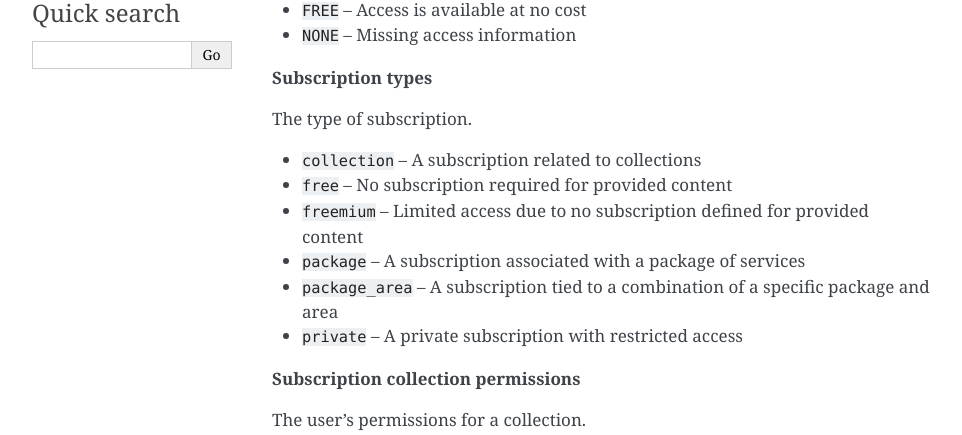
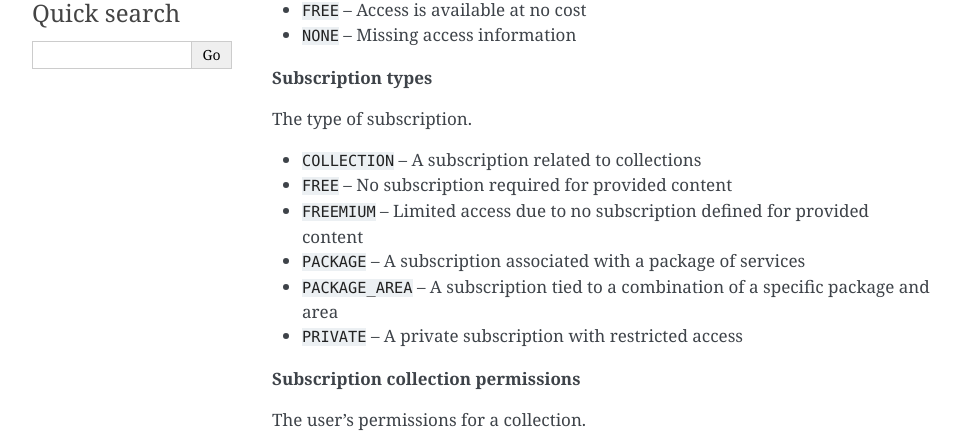
Before and after one commit to energyquantified/eq-python-client, a Sphinx documentation site: the page built from docs/userguide/terminology.rst, in a window 1280 px wide and 900 px high, scrolled down 1118 px. Shown: the part 108-543 px from the top of the window, without its empty margins (148-1110 px from the left). Built offline with Sphinx 7.4.7, drawn with Linux system fonts in a browser that asks for light colours.

```diff
--- a/docs/userguide/terminology.rst
+++ b/docs/userguide/terminology.rst
@@ -64,12 +64,12 @@ Access levels for a subscription.
 
 The type of subscription.
 
-- ``collection`` – A subscription related to collections
-- ``free`` – No subscription required for provided content
-- ``freemium`` – Limited access due to no subscription defined for provided content
-- ``package`` – A subscription associated with a package of services
-- ``package_area`` – A subscription tied to a combination of a specific package and area
-- ``private`` – A private subscription with restricted access
+- ``COLLECTION`` – A subscription related to collections
+- ``FREE`` – No subscription required for provided content
+- ``FREEMIUM`` – Limited access due to no subscription defined for provided content
+- ``PACKAGE`` – A subscription associated with a package of services
+- ``PACKAGE_AREA`` – A subscription tied to a combination of a specific package and area
+- ``PRIVATE`` – A private subscription with restricted access
 
 **Subscription collection permissions**
 
```
